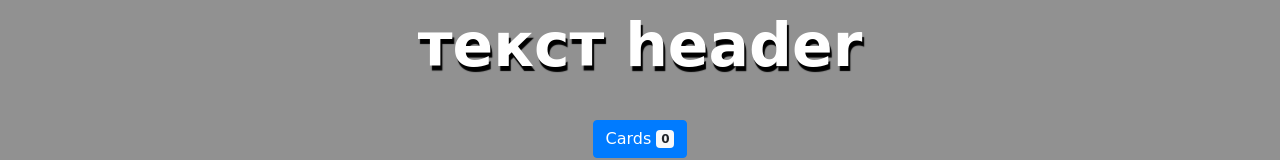
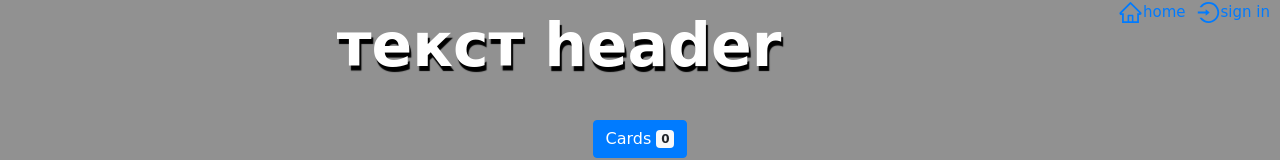
Before and after one commit to 4w1de/Shirokih-JS, a React (Create React App) app: page / in a window 1280 px wide. Shown: the top 160 px of the page. Built offline with nearby package versions, Linux system fonts and the light colour scheme; no server answers.

Commit message:
11th task

```diff
--- a/package.json
+++ b/package.json
@@ -13,6 +13,7 @@
     "react-bootstrap": "^1.5.2",
     "react-dom": "^17.0.1",
     "react-icons": "^4.1.0",
+    "react-router-dom": "^5.2.0",
     "react-scripts": "4.0.0",
     "styled-components": "^5.2.1",
     "uuid": "^8.3.2",
--- a/src/App.js
+++ b/src/App.js
@@ -1,8 +1,9 @@
 import React from 'react';
-import Body from './components/body';
+//import Body from './components/body';
 import Header from './components/header';
+import Routes from './routes';
 import { CardContext, CardsContextConsumer } from './context/CardContext';
-
+//<Body changeModeView={context.changeModeView} />
 class App extends React.Component {
     render() {
         return (
@@ -11,7 +12,7 @@ class App extends React.Component {
                     {(context) => (
                         <>
                             <Header />
-                            <Body changeModeView={context.changeModeView} />
+                            <Routes changeModeView={context.changeModeView} />
                         </>
                     )}
                 </CardsContextConsumer>
--- a/src/components/header/index.js
+++ b/src/components/header/index.js
@@ -3,6 +3,7 @@ import { CardsContextConsumer } from '../../context/CardContext';
 import { Badge } from 'react-bootstrap';
 import { Button } from 'react-bootstrap';
 import './Header.css';
+import Menu from './menu';
 
 class Header extends React.Component {
     render() {
@@ -10,6 +11,7 @@ class Header extends React.Component {
             <CardsContextConsumer>
                 {(context) => (
                     <header className="styleHeader">
+                        <Menu />
                         текст header
                         <div>
                             <Button variant="primary">
--- /dev/null
+++ b/src/components/header/menu/Menu.css
@@ -0,0 +1,14 @@
+.divMenu {
+    float: right;
+    display: flex;
+}
+.styleIcon {
+    margin-right: 10px;
+    font-size: 15px;
+    font-weight: normal;
+    text-shadow: none;
+}
+.styleIcon:hover {
+    color: white;
+    border-bottom: 1px solid white;
+}
--- /dev/null
+++ b/src/components/header/menu/index.js
@@ -0,0 +1,23 @@
+import { Link } from 'react-router-dom';
+import { AiOutlineHome, AiOutlineLogin } from 'react-icons/ai';
+import './Menu.css';
+
+function Menu() {
+    return (
+        <div className="divMenu">
+            <Link style={{ textDecoration: 'none' }} to="/">
+                <div className="styleIcon">
+                    <AiOutlineHome size="25px" />
+                    home
+                </div>
+            </Link>
+            <Link style={{ textDecoration: 'none' }} to="/asd">
+                <div className="styleIcon">
+                    <AiOutlineLogin size="25px" />
+                    sign in
+                </div>
+            </Link>
+        </div>
+    );
+}
+export default Menu;
--- /dev/null
+++ b/src/components/page-err/PageErr.css
@@ -0,0 +1,13 @@
+.divErr {
+    position: absolute;
+    width: 100%;
+    height: 785px;
+    background-color: rgb(87, 87, 87);
+}
+.hErr {
+    color: white;
+    text-align: center;
+    font-size: 32px;
+    font-weight: bolder;
+    margin-top: 100px;
+}
--- /dev/null
+++ b/src/components/page-err/index.js
@@ -0,0 +1,10 @@
+import './PageErr.css';
+
+function PageErr() {
+    return (
+        <div className="divErr">
+            <h1 className="hErr">404 ERROR</h1>
+        </div>
+    );
+}
+export default PageErr;
--- a/src/index.js
+++ b/src/index.js
@@ -3,10 +3,13 @@ import ReactDOM from 'react-dom';
 import 'bootstrap/dist/css/bootstrap.min.css';
 import './index.css';
 import App from './App';
+import { BrowserRouter } from 'react-router-dom';
 
 ReactDOM.render(
     <React.StrictMode>
-        <App />
+        <BrowserRouter>
+            <App />
+        </BrowserRouter>
     </React.StrictMode>,
     document.getElementById('root'),
 );
--- /dev/null
+++ b/src/routes/index.js
@@ -0,0 +1,15 @@
+import Body from '../components/body';
+import PageErr from '../components/page-err';
+import { Route, Switch } from 'react-router-dom';
+
+const Routes = (props) => (
+    <Switch>
+        <Route
+            exact
+            path="/"
+            render={(props) => <Body changeModeView={props.changeModeView} />}
+        />
+        <Route component={PageErr} />
+    </Switch>
+);
+export default Routes;
```
Also changed, not shown: 1 other file (tests, documents, lock files or other folders).
